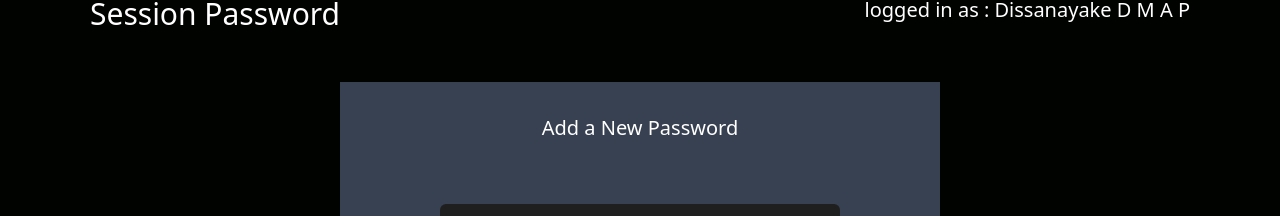
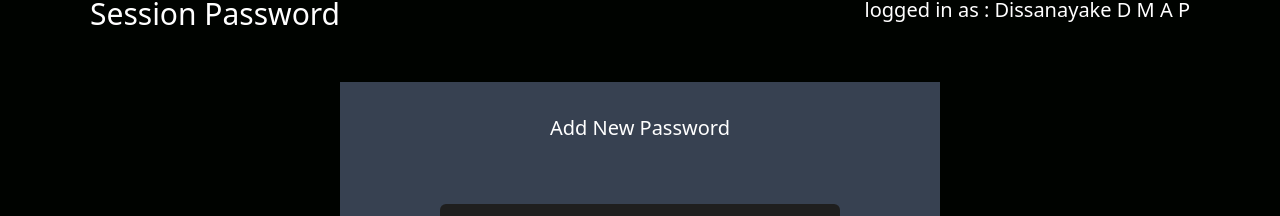
Before and after one commit to AnjanaPrabhath/BitLab, a React (Create React App) app in the folder frontend/: page /admin/session_password in a window 1280 px wide. Shown: the part 114-330 px from the top of the page. Built offline with nearby package versions, Linux system fonts and the light colour scheme.

Commit message:
password <p> done

```diff
--- a/frontend/src/Pages/SessionPassword.jsx
+++ b/frontend/src/Pages/SessionPassword.jsx
@@ -21,7 +21,7 @@ const SessionPassword = () => {
         <div className='bg-gray-700 w-[600px] h-[350px]'>
           <div className='flex flex-col items-center text-center'>
 
-          <h2 className='text-white text-xl py-8'>Add a New Password</h2>
+          <h2 className='text-white text-xl py-8'>Add New Password</h2>
 
             <input type="text"
                 placeholder='new password'
```
